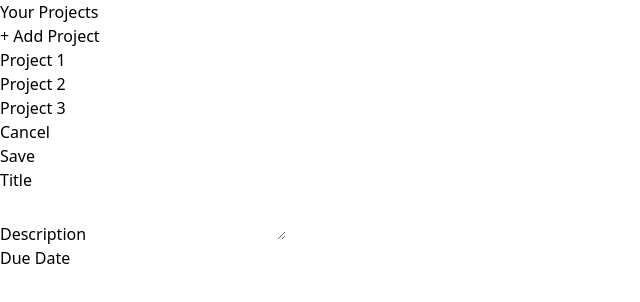
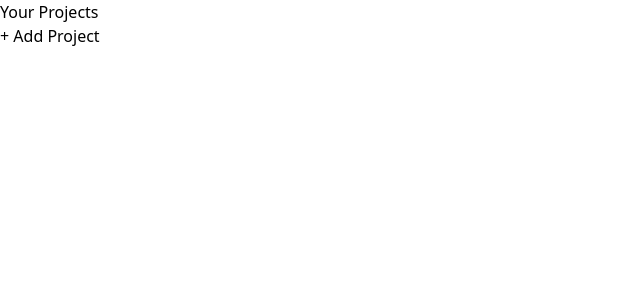
Before and after one commit to NPeredoEsquivel/studying-tailwind, a React (Vite) app: page / in a window 1280 px wide. Shown: the top 302 px of the page, without its empty margins (0-640 px from the left). Built offline with nearby package versions, Linux system fonts and the light colour scheme.

Commit message:
Adding state management to render form

```diff
--- a/src/App.tsx
+++ b/src/App.tsx
@@ -3,10 +3,16 @@ import ProjectSideBar from './components/ProjectSideBar/ProjectSideBar';
 import NewProject from './components/NewProject/NewProject';
 
 function App() {
+  const [toggleForm, setToggleForm] = React.useState<boolean>(false);
+
+  const handleToggleForm = () => {
+    setToggleForm(!toggleForm);
+  }
+
   return (
     <main className="h-screen my-8 flex gap-8">
-      <ProjectSideBar/>
-      <NewProject />
+      <ProjectSideBar handleToggleForm={handleToggleForm}/>
+      {toggleForm && <NewProject/> }
     </main>
   );
 }
--- a/src/components/NewProject/NewProject.tsx
+++ b/src/components/NewProject/NewProject.tsx
@@ -6,10 +6,10 @@ type Props = {}
 
 const NewProject: React.FC <Props> = ({}: Props) =>  {
   return (
-    <div className="w-[35rem]">
-      <menu>
-        <li><button>Cancel</button></li>
-        <li><button>Save</button></li>
+    <div className="w-[35rem] mt-16">
+      <menu className="flex items-center justify-end gap-4 my-4">
+        <li><button className="text-stone-800 hover:text-stone-950">Cancel</button></li>
+        <li><button className="px-6 py-2 rounded-md bg-stone-800 text-stone-50 hover:bg-stone-950">Save</button></li>
       </menu>
       <div>
           <Input label={"Title"} />
--- a/src/components/ProjectSideBar/ProjectSideBar.tsx
+++ b/src/components/ProjectSideBar/ProjectSideBar.tsx
@@ -1,18 +1,17 @@
 import React from 'react'
 
-type Props = {}
+type Props = {
+  handleToggleForm: () => void
+}
 
-const ProjectSideBar: React.FC<Props> = ({}: Props) => {
+const ProjectSideBar: React.FC<Props> = ({ handleToggleForm }) => {
   return (
     <aside className="w-1/3 px-8 py-16 bg-stone-900 text-stone-50 md:w-72 rounded-r-xl">
       <h2 className='mb-8 font-bold uppercase md:text-xl text-stone-200'>Your Projects</h2>
       <div>
-        <button className="px-4 py-2 text-xs md:text-base rounded-md bg-stone-700 text-stone-400 hover:bg-stone-600 hover:text-stone-100">+ Add Project</button>
+        <button onClick={handleToggleForm} className="px-4 py-2 text-xs md:text-base rounded-md bg-stone-700 text-stone-400 hover:bg-stone-600 hover:text-stone-100">+ Add Project</button>
       </div>
       <ul>
-        <li>Project 1</li>
-        <li>Project 2</li>
-        <li>Project 3</li>
       </ul>
     </aside>
   )
```
Also changed, not shown: src/components/NoProjectSelected/NoProjectSelected.tsx (added).
